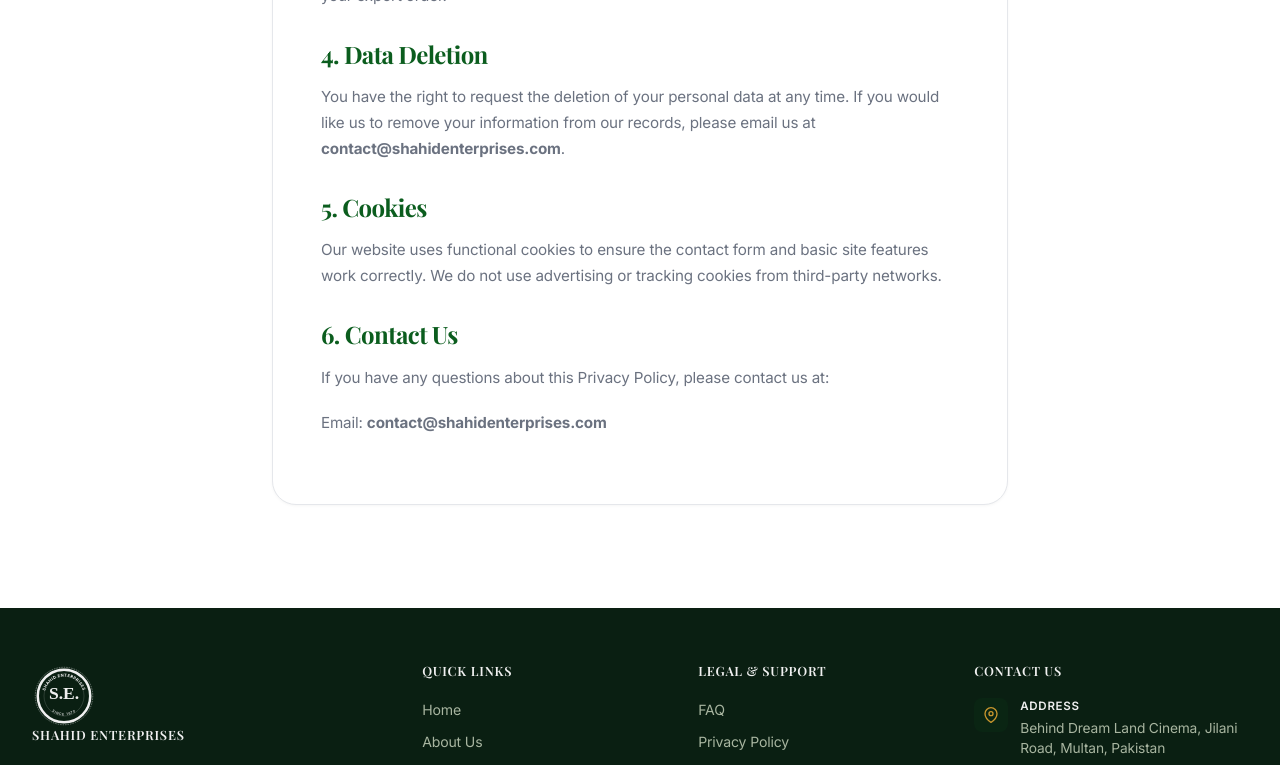
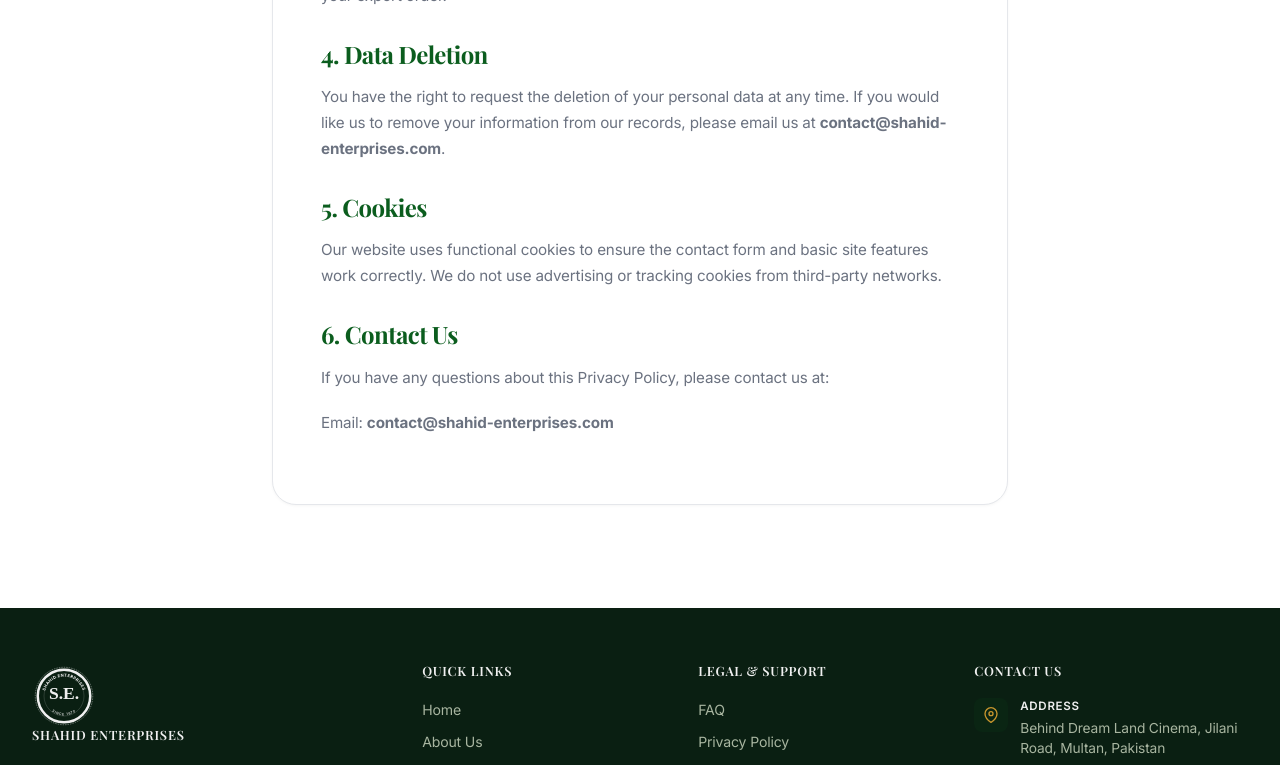
Before and after one commit to shahidenterprises/shahid-enterprises-2.0, a Next.js app: page /privacy-policy in a window 1280 px wide. Shown: the part 1360-2125 px from the top of the page. Built offline with nearby package versions, Linux system fonts and the light colour scheme; no server answers; a web font is replaced by a local one.

Commit message:
fix: update contact email to contact@shahid-enterprises.com

```diff
--- a/src/app/contact/page.tsx
+++ b/src/app/contact/page.tsx
@@ -69,7 +69,7 @@ export default function ContactPage() {
                     </div>
                     <p>
                       <strong>Email</strong>
-                      contact@shahidenterprises.com
+                      contact@shahid-enterprises.com
                     </p>
                   </div>
                   <div className={styles.infoItem}>
--- a/src/app/privacy-policy/page.tsx
+++ b/src/app/privacy-policy/page.tsx
@@ -56,14 +56,14 @@ export default function PrivacyPolicyPage() {
             <p>Shahid Enterprises does not sell, trade, or share your personal information with third parties for marketing purposes. Your data is only shared with essential logistics partners (shipping lines, freight forwarders) and regulatory authorities when necessary to complete your export order.</p>
 
             <h2>4. Data Deletion</h2>
-            <p>You have the right to request the deletion of your personal data at any time. If you would like us to remove your information from our records, please email us at <strong>contact@shahidenterprises.com</strong>.</p>
+            <p>You have the right to request the deletion of your personal data at any time. If you would like us to remove your information from our records, please email us at <strong>contact@shahid-enterprises.com</strong>.</p>
 
             <h2>5. Cookies</h2>
             <p>Our website uses functional cookies to ensure the contact form and basic site features work correctly. We do not use advertising or tracking cookies from third-party networks.</p>
 
             <h2>6. Contact Us</h2>
             <p>If you have any questions about this Privacy Policy, please contact us at:</p>
-            <p>Email: <strong>contact@shahidenterprises.com</strong></p>
+            <p>Email: <strong>contact@shahid-enterprises.com</strong></p>
           </div>
         </div>
       </section>
--- a/src/app/terms/page.tsx
+++ b/src/app/terms/page.tsx
@@ -56,7 +56,7 @@ export default function TermsPage() {
             <p>These terms and any export agreements are governed by the laws of the Islamic Republic of Pakistan.</p>
 
             <h2>7. Contact Information</h2>
-            <p>For any questions regarding our terms, please contact our export team at <strong>contact@shahidenterprises.com</strong>.</p>
+            <p>For any questions regarding our terms, please contact our export team at <strong>contact@shahid-enterprises.com</strong>.</p>
           </div>
         </div>
       </section>
--- a/src/components/Footer.tsx
+++ b/src/components/Footer.tsx
@@ -78,7 +78,7 @@ export default function Footer() {
               Behind Dream Land Cinema, Jilani Road, Multan, Pakistan
             </p>
           </a>
-          <a href="mailto:contact@shahidenterprises.com" id="footer-contact-email" className={styles.contactItem}>
+          <a href="mailto:contact@shahid-enterprises.com" id="footer-contact-email" className={styles.contactItem}>
             <div className={styles.contactIcon}>
               <svg width="16" height="16" viewBox="0 0 24 24" fill="none" stroke="currentColor" strokeWidth="2" strokeLinecap="round" strokeLinejoin="round">
                 <rect width="20" height="16" x="2" y="4" rx="2" />
@@ -87,7 +87,7 @@ export default function Footer() {
             </div>
             <p>
               <strong>Email</strong>
-              contact@shahidenterprises.com
+              contact@shahid-enterprises.com
             </p>
           </a>
           <a href="tel:+923059312383" id="footer-contact-phone" className={styles.contactItem}>
```
